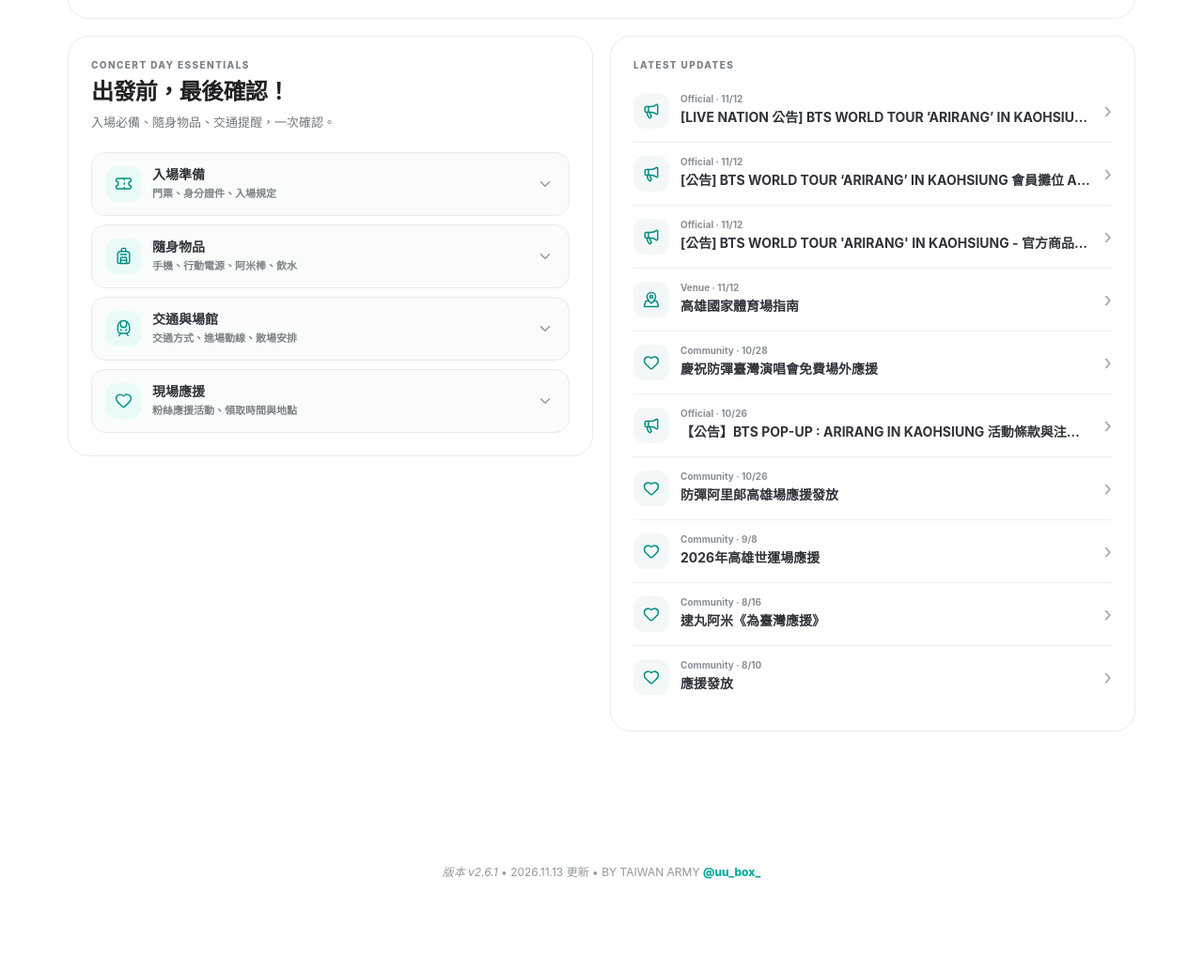
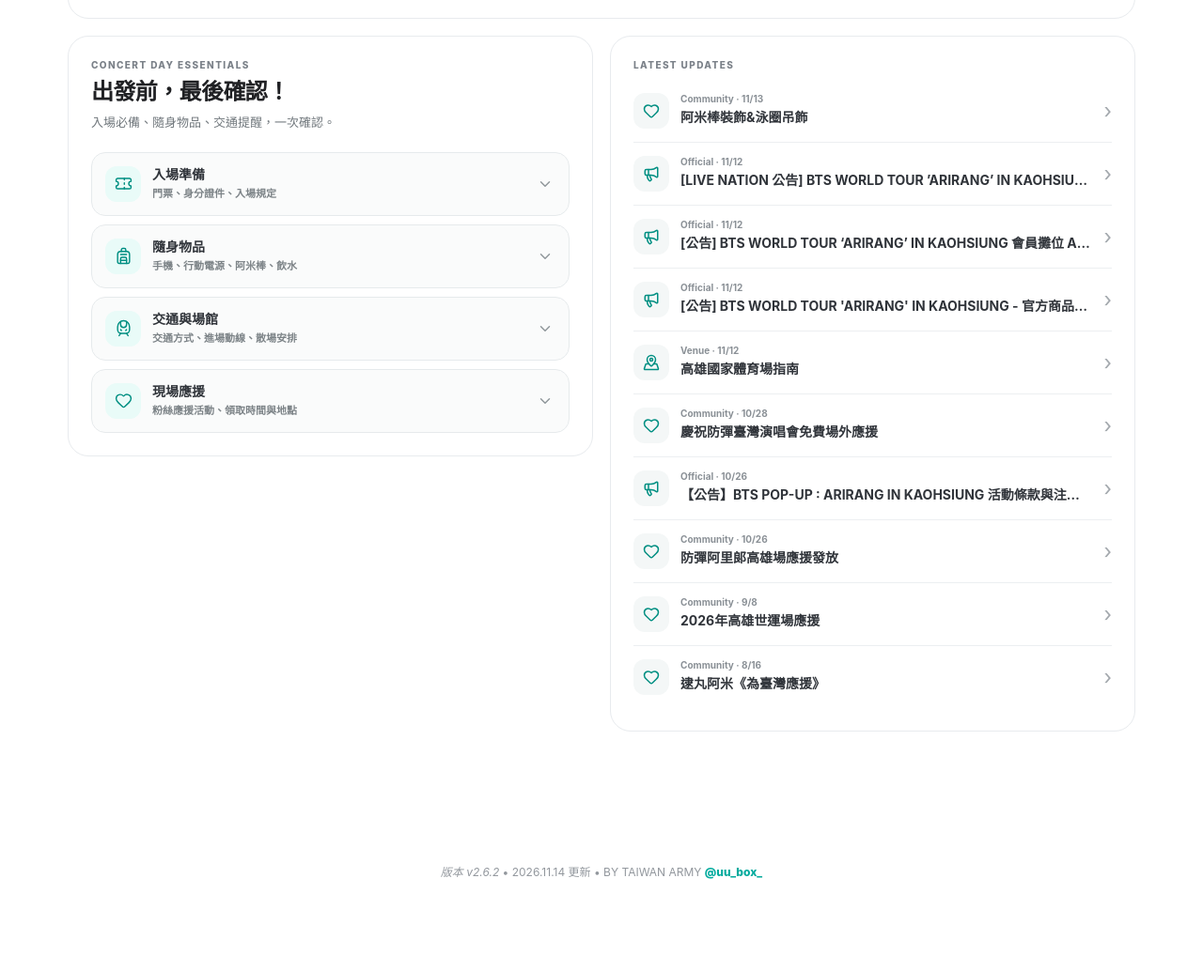
Before and after one commit to uubox1230/army-ready, a plain HTML site: page index.html in a window 1280 px wide. Shown: the part 985-2019 px from the top of the page at 94% size. Drawn offline with Linux system fonts and the light colour scheme.

Commit message:
Community updated

```diff
--- a/index.html
+++ b/index.html
@@ -85,7 +85,7 @@
   <section id="songPage" class="hidden"></section>
 
   <footer class="site-footer">
-    <em id="appVersion">版本讀取中</em> • 2026.11.13 更新 • BY TAIWAN ARMY <span>@uu_box_</span>
+    <em id="appVersion">版本讀取中</em> • 2026.11.14 更新 • BY TAIWAN ARMY <span>@uu_box_</span>
   </footer>
 
   <script src="js/system/version.js"></script>
--- a/js/community/data-en.js
+++ b/js/community/data-en.js
@@ -96,5 +96,19 @@ const COMMUNITY_EVENTS_EN = Object.freeze({
     note:
       "We put so much into making these ㅠㅠ We sincerely hope these gifts go to true, loving fans on the day!",
     links: ["Original Post (Threads)"]
+  },
+  "community-page-launch-@tung_1342": {
+    cover: {
+      alt: "ARMY BOMB Decoration & Swim Ring Keychain event cover"
+    },
+    title: "ARMY BOMB Decoration & Swim Ring Keychain",
+    summary:
+      "ARMYs, feel free to come spot me! I'd love to share the joy with everyone~ You can politely ask for one, or bring a little freebie to trade! No pressure at all 👀",
+    location: "Will be updated on Threads on the event day. Please stay tuned!",
+    time:
+      "Will be updated on Threads on the event day. Please stay tuned!",
+    note:
+      "Claiming requirements apply. Please check the Threads post for details 🙏",
+    links: ["Original Post (Threads)"]
   }
 });
--- a/js/community/data.js
+++ b/js/community/data.js
@@ -207,5 +207,29 @@ const COMMUNITY_EVENTS = [
         primary: false
       }
     ]
+  },
+  {
+    id: "community-page-launch-@tung_1342",
+    category: ["giveaway"],
+    date: ["2026-11-21", "2026-11-22"],
+    updatedAt: "2026-11-14",
+    cover: {
+      src: "/images/community/community-page-launch-@tung_1342.webp",
+      alt: "阿米棒裝飾&泳圈吊飾活動封面"
+    },
+    title: "阿米棒裝飾&泳圈吊飾",
+    host: "@tung_1342",
+    summary:
+      "歡迎阿米們來捕捉我，想要和大家一起分享喜悅～可以禮貌伸手，也可以帶小東西來交換喔！千萬不要有壓力👀",
+    location: "當天在 Threads 更新，請隨時查看。",
+    time: "當天在 Threads 更新，請隨時查看。",
+    note: "有領取條件，詳情可至Threads貼文查看🙏",
+    links: [
+      {
+        label: "主辦原公告(Threads)",
+        url: "https://www.threads.com/@tung_1342/post/Dfo6SfplIGT?xmt=AQG0Ngl8dcHFI01QPHyGqYYcWQz72A88qt0yxv8xvpWCJQ",
+        primary: false
+      }
+    ]
   }
 ];
--- a/js/system/version.js
+++ b/js/system/version.js
@@ -1,2 +1,2 @@
-const APP_VERSION = "v2.6.1";
+const APP_VERSION = "v2.6.2";
 const APP_CACHE_NAME = `army-ready-${APP_VERSION}`;
```
Also changed, not shown: images/community/community-page-launch-@tung_1342.webp (added), 3 other files.
